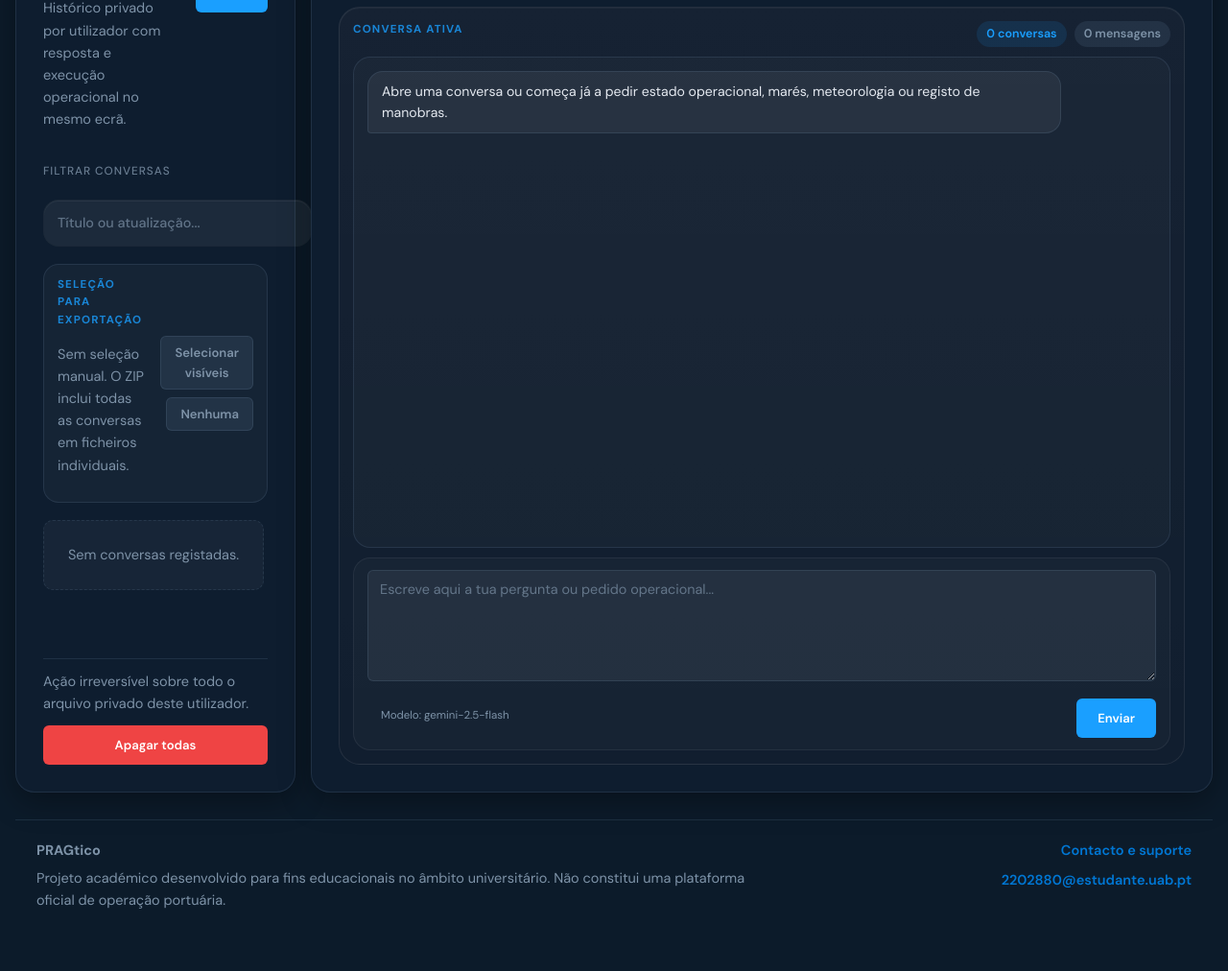
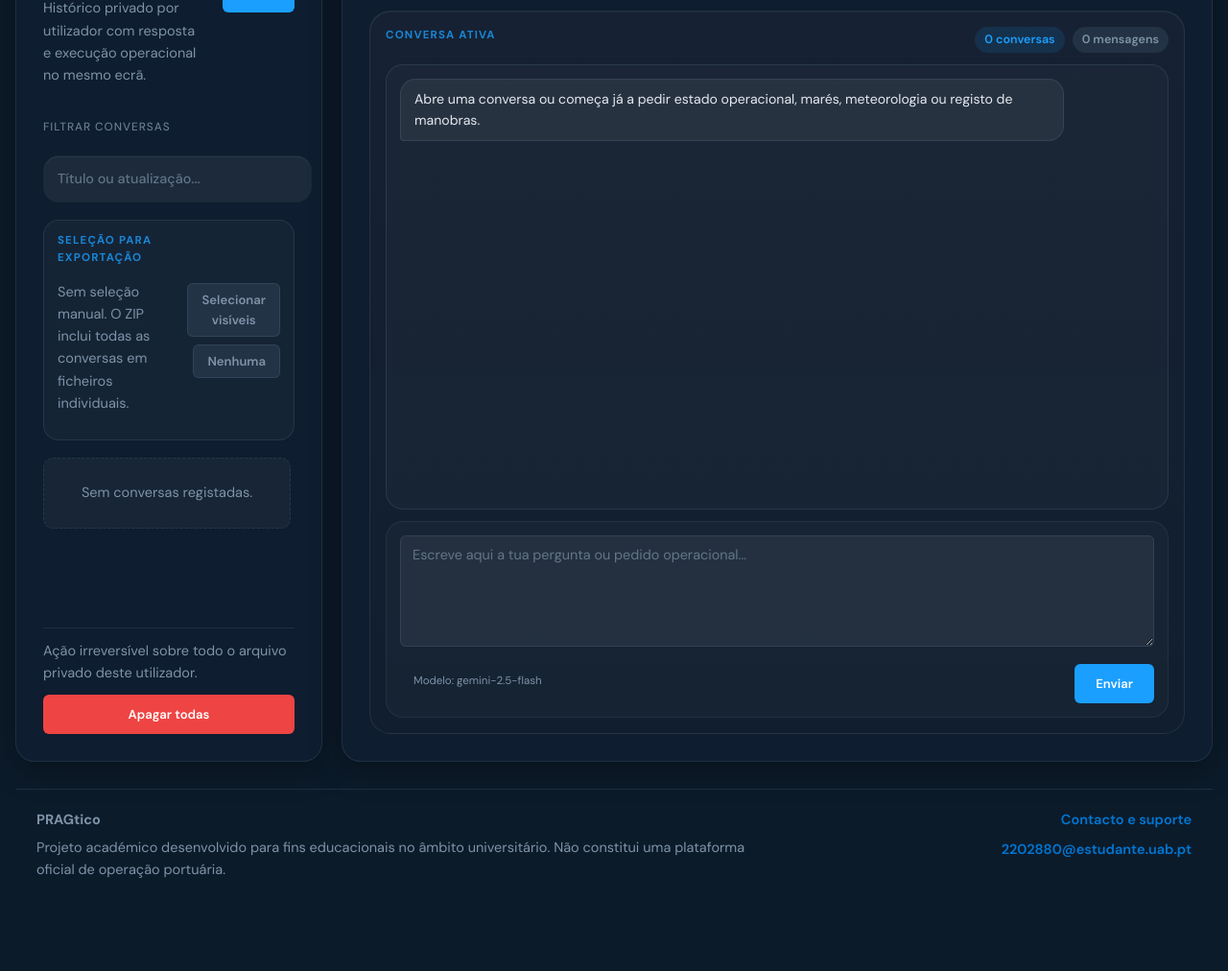
Before and after one commit to pereira-andre/pragtico, a Flask app: template templates/chat_archive.html in a window 1280 px wide. Shown: the part 145-1157 px from the top of the page at 96% size. After the commit the page ends 1060 px from the top, so only its background shows below. Run offline with Flask 3, Linux system fonts and the light colour scheme; the template is opened without the code that fills it, so the values that code supplies are empty; some libraries are stand-ins or nearby versions.

Commit message:
Restore chat archive window size

```diff
--- a/static/css/chat.css
+++ b/static/css/chat.css
@@ -612,13 +612,13 @@
 
 .chat-workspace {
   display: grid;
-  grid-template-columns: minmax(240px, 292px) minmax(0, 1fr);
-  gap: 16px;
+  grid-template-columns: minmax(260px, 320px) minmax(0, 1fr);
+  gap: 20px;
 }
 
 .chat-main-panel {
   display: grid;
-  gap: 10px;
+  gap: 14px;
 }
 
 .chat-sidebar-panel {
@@ -677,15 +677,14 @@
 
 .chat-conversation-shell {
   display: grid;
-  gap: 10px;
-  padding: 14px;
+  gap: 12px;
+  padding: 16px;
   border-radius: 22px;
   border: 1px solid rgba(255, 255, 255, 0.08);
   background:
     linear-gradient(180deg, rgba(255, 255, 255, 0.04), rgba(255, 255, 255, 0.02)),
     rgba(8, 16, 27, 0.16);
   box-shadow: inset 0 1px 0 rgba(255, 255, 255, 0.04);
-  min-height: calc(100vh - 210px);
 }
 
 .chat-privacy-banner p {
@@ -875,8 +874,8 @@
 }
 
 .chat-page-log {
-  min-height: 64vh;
-  max-height: none;
+  min-height: 58vh;
+  max-height: 72vh;
   overflow-y: auto;
   padding: 14px;
   display: flex;
@@ -890,7 +889,7 @@
 .chat-page-input {
   display: grid;
   gap: 10px;
-  padding: 12px 14px;
+  padding: 14px;
   border-radius: 18px;
   border: 1px solid rgba(255, 255, 255, 0.06);
   background: rgba(255, 255, 255, 0.025);
```
